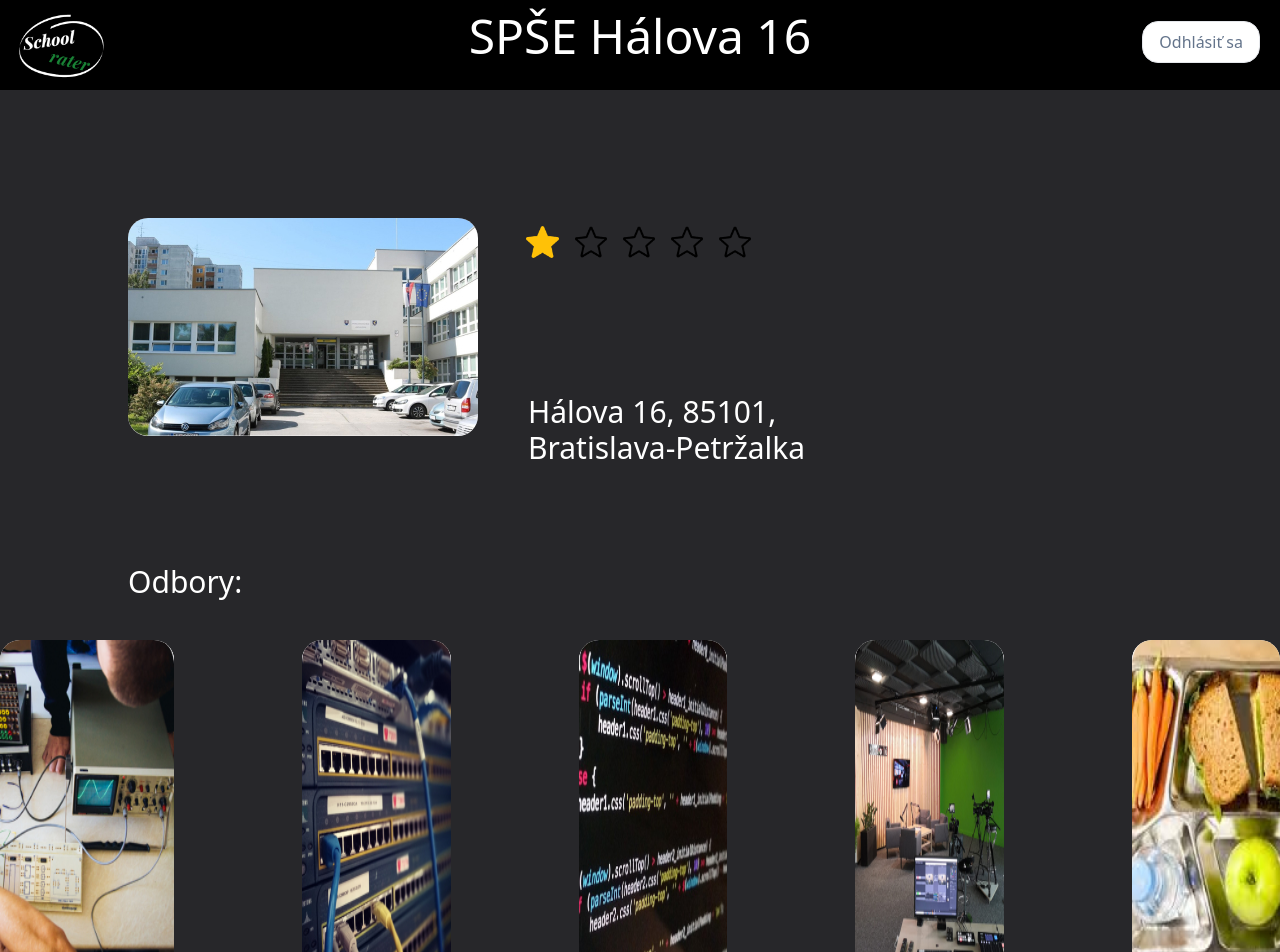
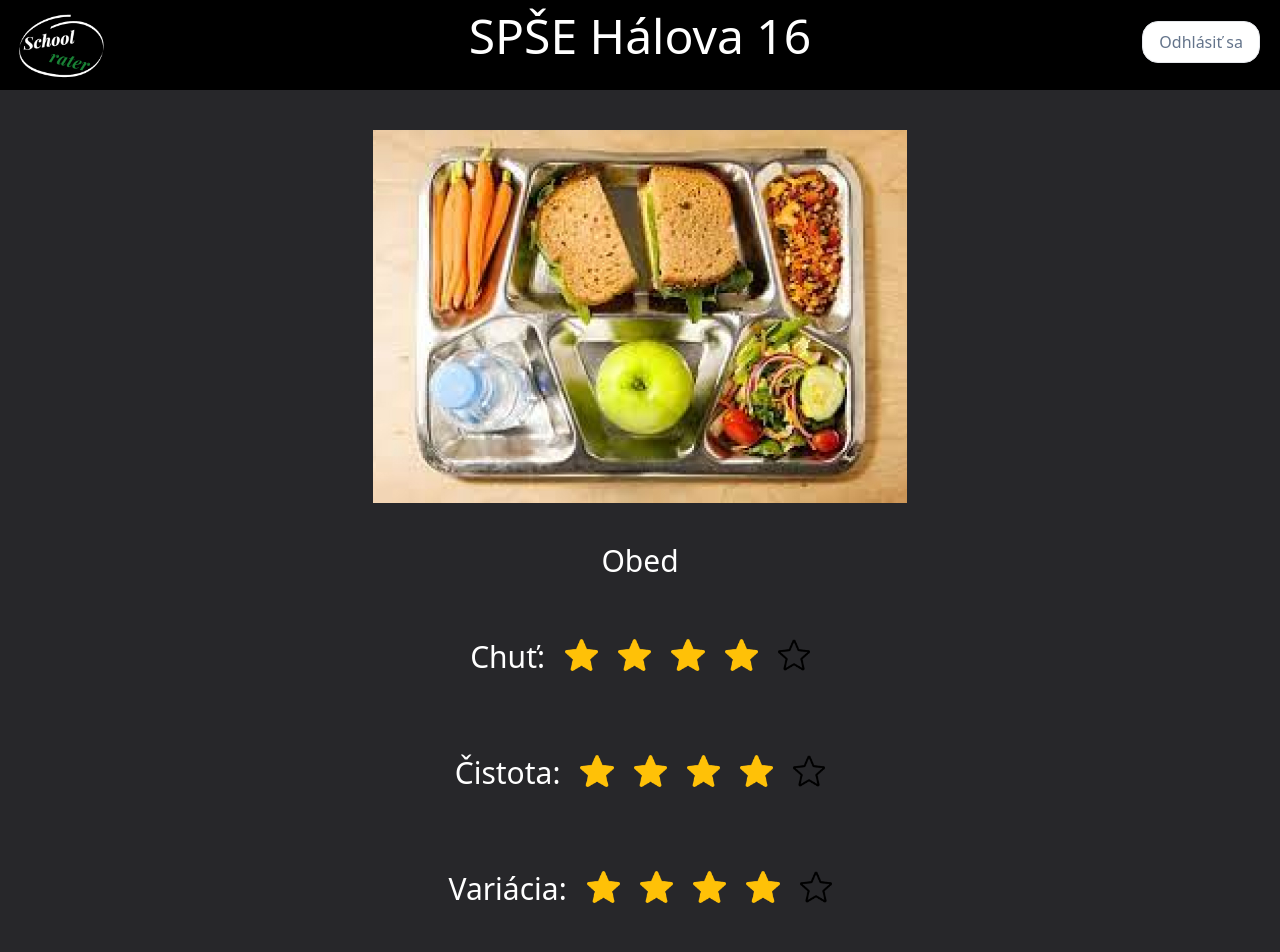
Before and after one commit to deno555/h3-skola, a Vue app: page / in a window 1280 px wide. Shown: the top 952 px of the page. Built offline with nearby package versions, Linux system fonts and the light colour scheme.

Commit message:
hodnotenie obedov done

```diff
--- a/src/App.vue
+++ b/src/App.vue
@@ -1,16 +1,15 @@
 <template>
-<selectedSchool></selectedSchool>
-
+<LunchRating></LunchRating>
 
 
 </template>
 
 <script>
-import selectedSchool from './components/selectedSchool.vue';
+import LunchRating from './components/lunchRating.vue';
 
 export default{
   components:{
-    selectedSchool
+    LunchRating
 }
 }
 
--- /dev/null
+++ b/src/components/lunchRating.vue
@@ -0,0 +1,63 @@
+<template>
+
+    <div class="bg-zinc-800 h-[100%]">
+        <div class="w-1440 h-[90px] bg-black">
+            <div class="float-left">
+                <img class="w-[122px] h-[90px]" src="@/assets/images/logo.jpg">
+            </div>
+            <a class="float-right px-4 py-2 mt-[21px] mr-[20px] border rounded-2xl bg-white text-slate-500 ">Odhlásiť sa</a>
+            <h1 class="text-white text-5xl text-center py-3 px-52">{{title}}</h1>
+        </div>
+
+
+        <div class="grid justify-items-center py-10">
+            <img src="@/assets/images/obedPic.jpg">
+            <h1 class="text-white text-3xl py-10">Obed</h1>
+        </div>
+        <div class="text-white text-3xl grid justify-items-center mt-[-60px]">
+            <div class="flex m-10">
+                <h1 >Chuť:</h1>
+                <img class="h-8 ml-5" src="@/assets/images/fullStar.png">
+                <img class="h-8 ml-5" src="@/assets/images/fullStar.png">
+                <img class="h-8 ml-5" src="@/assets/images/fullStar.png">
+                <img class="h-8 ml-5" src="@/assets/images/fullStar.png">
+                <img class="h-8 ml-5" src="@/assets/images/emptyStar.png">
+            </div>
+            <div class="flex m-10">
+                <h1 >Čistota:</h1>
+                <img class="h-8 ml-5" src="@/assets/images/fullStar.png">
+                <img class="h-8 ml-5" src="@/assets/images/fullStar.png">
+                <img class="h-8 ml-5" src="@/assets/images/fullStar.png">
+                <img class="h-8 ml-5" src="@/assets/images/fullStar.png">
+                <img class="h-8 ml-5" src="@/assets/images/emptyStar.png">
+            </div>
+            <div class="flex m-10">
+                <h1 >Variácia:</h1>
+                <img class="h-8 ml-5" src="@/assets/images/fullStar.png">
+                <img class="h-8 ml-5" src="@/assets/images/fullStar.png">
+                <img class="h-8 ml-5" src="@/assets/images/fullStar.png">
+                <img class="h-8 ml-5" src="@/assets/images/fullStar.png">
+                <img class="h-8 ml-5" src="@/assets/images/emptyStar.png">
+            </div>
+
+        </div>
+        <div class="grid justify-items-center py-10">
+            <button class="text-2xl text-white border-2 rounded-[5px] border-lime-900 bg-lime-900 pl-20 pr-20 pt-2 pb-2">Ohodnotiť</button>
+        </div>
+
+    </div>
+
+
+</template>
+
+<script>
+export default{
+data(){
+    return{
+        title: 'SPŠE Hálova 16'
+    }
+}
+
+}
+
+</script>
```
Also changed, not shown: src/assets/images/obedPic.jpg (added).
